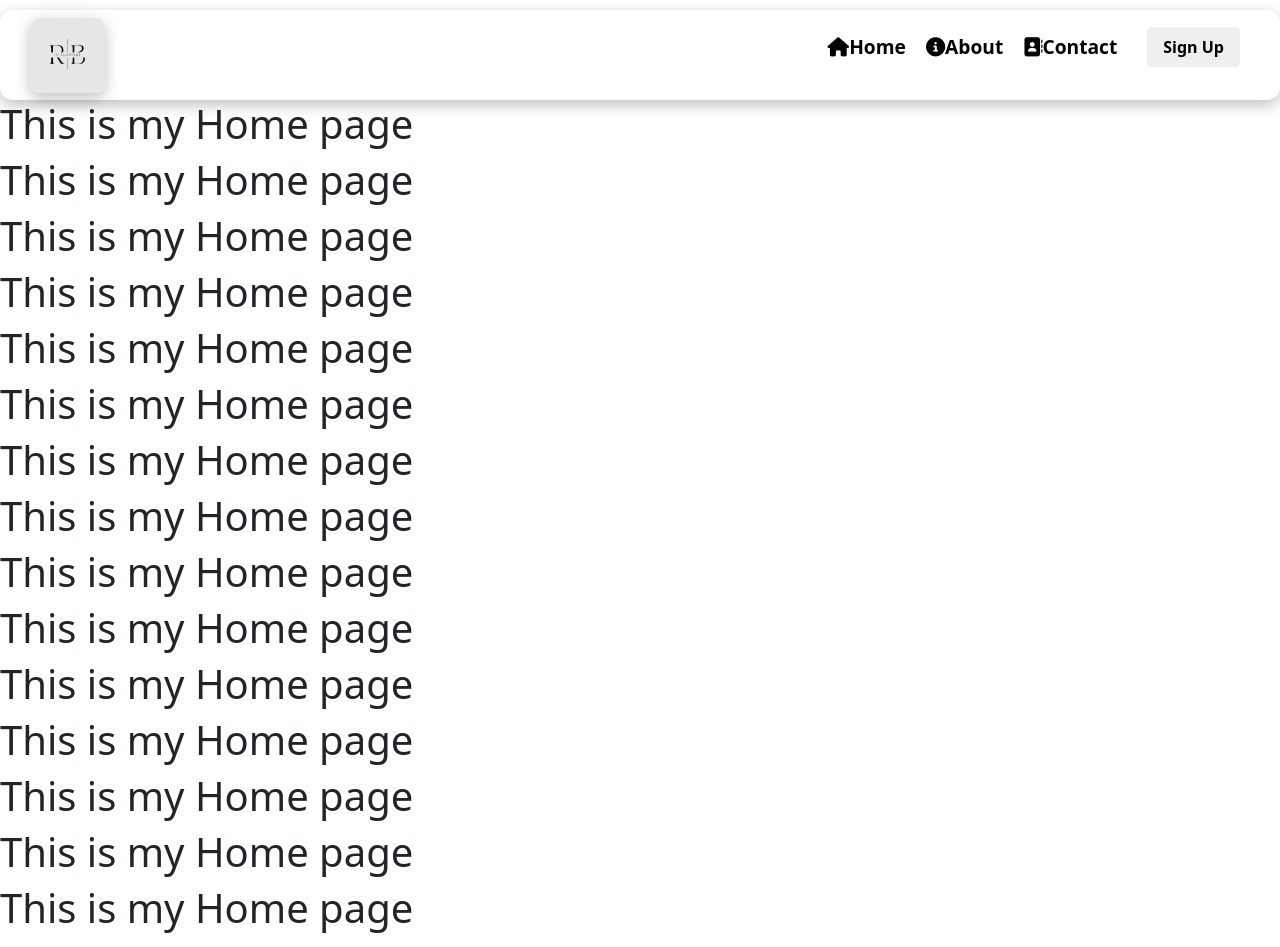
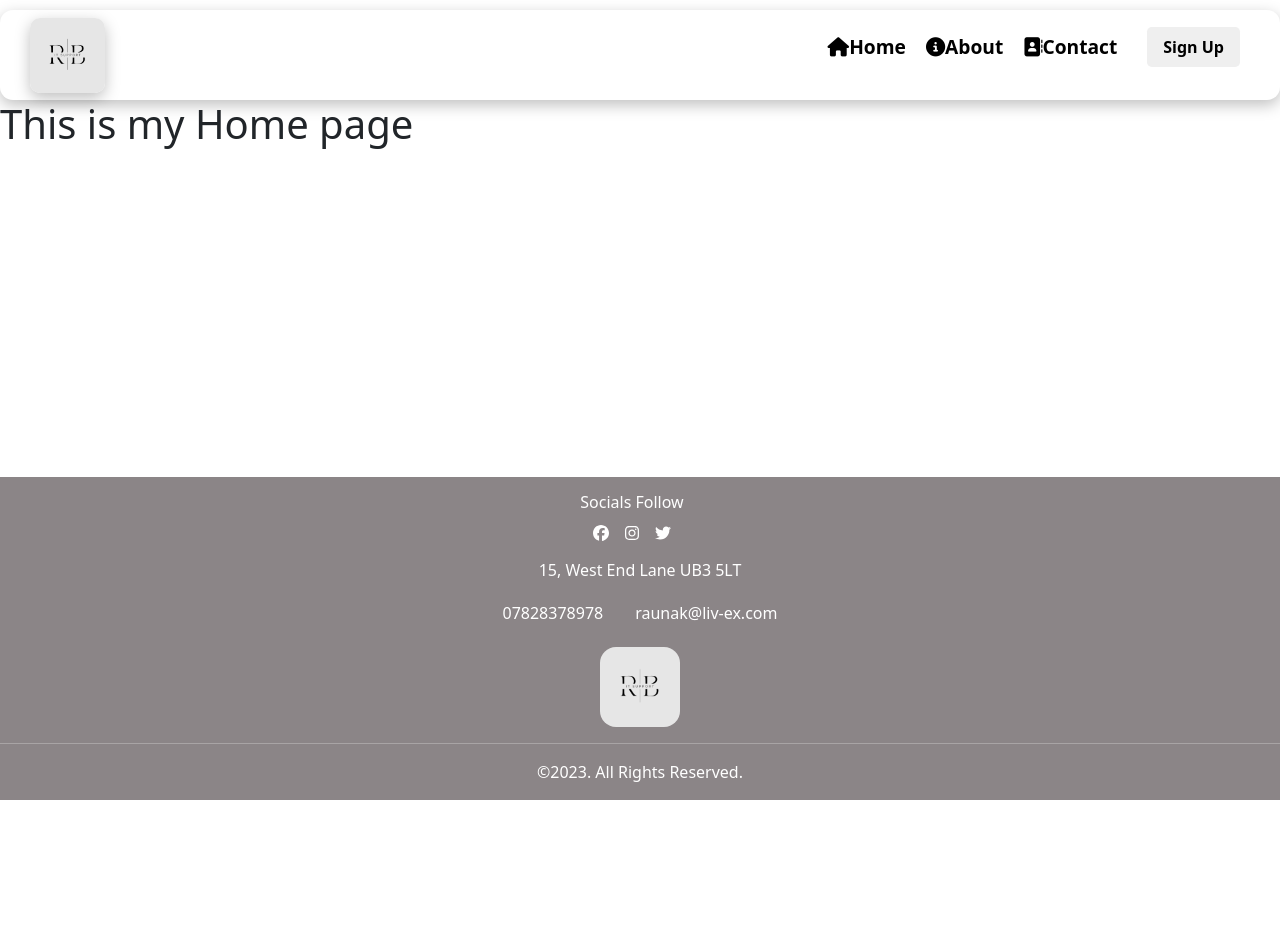
Before and after one commit to Rxunak/Liv-Ex-Project, a React (Create React App) app in the folder loginsignup/: page / in a window 1280 px wide. Shown: the top 947 px of the page. After the commit the page ends 800 px from the top, so only its background shows below. Built offline with nearby package versions, Linux system fonts and the light colour scheme.

Commit message:
Finished footer and now working on Home Page

```diff
--- a/loginsignup/src/Component/Footer.js
+++ b/loginsignup/src/Component/Footer.js
@@ -1,8 +1,8 @@
-import React from 'react'
+  import React from 'react'
 import 'bootstrap/dist/css/bootstrap.min.css'
 import '../Styles/Footer.css'
 
-import { Container } from 'react-bootstrap'
+
 
 import { FontAwesomeIcon } from '@fortawesome/react-fontawesome'
 import { faFacebook } from '@fortawesome/free-brands-svg-icons'
@@ -19,31 +19,31 @@ const Footer = () => {
                 <div className='row1'>
 
                     <div className='Socials'>
-                        <h3>Socials Follow</h3>
-                        <a href="https://facebook.com">
+                        <h3 className='socialh3'>Socials Follow</h3>
+                        <a id='ic' href="https://facebook.com">
                             <FontAwesomeIcon icon={faFacebook} />
                         </a>
-                        <a href="https://instagram.com">
+                        <a id='ic'  href="https://instagram.com">
                             <FontAwesomeIcon icon={faInstagram} />
                         </a>
-                        <a href="https://twitter.com">
+                        <a id='ic'  href="https://twitter.com">
                             <FontAwesomeIcon icon={faTwitter} />
                         </a>
                     </div>
 
                     <div className='col1'>
-                        <h3>15 West End Lane UB3 5LT</h3>
+                        <h3 className='colad'>15, West End Lane UB3 5LT</h3>
                     </div>
 
 
                     <div className='col'>
-                        <h4>07828378978</h4>
+                        <h4 className='cont'>07828378978</h4>
                     </div>
 
 
 
                     <div className='col'>
-                        <h4>raunak@liv-ex.com</h4>
+                        <h4 className='cont'>raunak@liv-ex.com</h4>
                     </div>
 
                     <div className='logo'>
--- a/loginsignup/src/Routes/Home.js
+++ b/loginsignup/src/Routes/Home.js
@@ -7,27 +7,9 @@ const Home = () => {
   return (
     <div>
       <div>    <Navbar/></div>
-      <div><h1>This is my Home page</h1>
-      <h1>This is my Home page</h1>
-      <h1>This is my Home page</h1>
-      <h1>This is my Home page</h1>
-      <h1>This is my Home page</h1>
-      <h1>This is my Home page</h1>
-      <h1>This is my Home page</h1>
-      <h1>This is my Home page</h1>
-      <h1>This is my Home page</h1>
-      <h1>This is my Home page</h1>
-      <h1>This is my Home page</h1>
-      <h1>This is my Home page</h1>
-      <h1>This is my Home page</h1>
-      <h1>This is my Home page</h1>
-      <h1>This is my Home page</h1>
-      <h1>This is my Home page</h1>
-      <h1>This is my Home page</h1>
-      <h1>This is my Home page</h1>
+      <div>
+        <h1>This is my Home page</h1>
 
-      <h1>This is my Home page</h1>
-      <h1>This is my Home page</h1>
 
 
       </div>
--- a/loginsignup/src/Styles/Footer.css
+++ b/loginsignup/src/Styles/Footer.css
@@ -33,5 +33,32 @@
 
 .logo3{
     height: 5rem;
-    border-radius: 2rem;
+    border-radius: 1rem;
+    padding-right: 2rem 2rem;
 }
+
+.socialh3{
+    text-align: center;
+    font-size: 1rem;
+    font-weight: 2rem;
+    padding-right: 1rem;
+}
+
+#ic{
+    color: white;
+    padding-right: 1rem ;
+}
+
+#ic:hover{
+    background-color: transparent;
+    color: #8a1253;
+}
+
+.colad{
+    font-size: 1rem;
+   padding-top: 1rem;
+}
+
+.cont{
+    font-size: 1rem;
+}
```
Also changed, not shown: loginsignup/src/Assets/vecteezy_flat-isometric-illustration-concept-of-technician-programmer_15593387.jpg (added).
